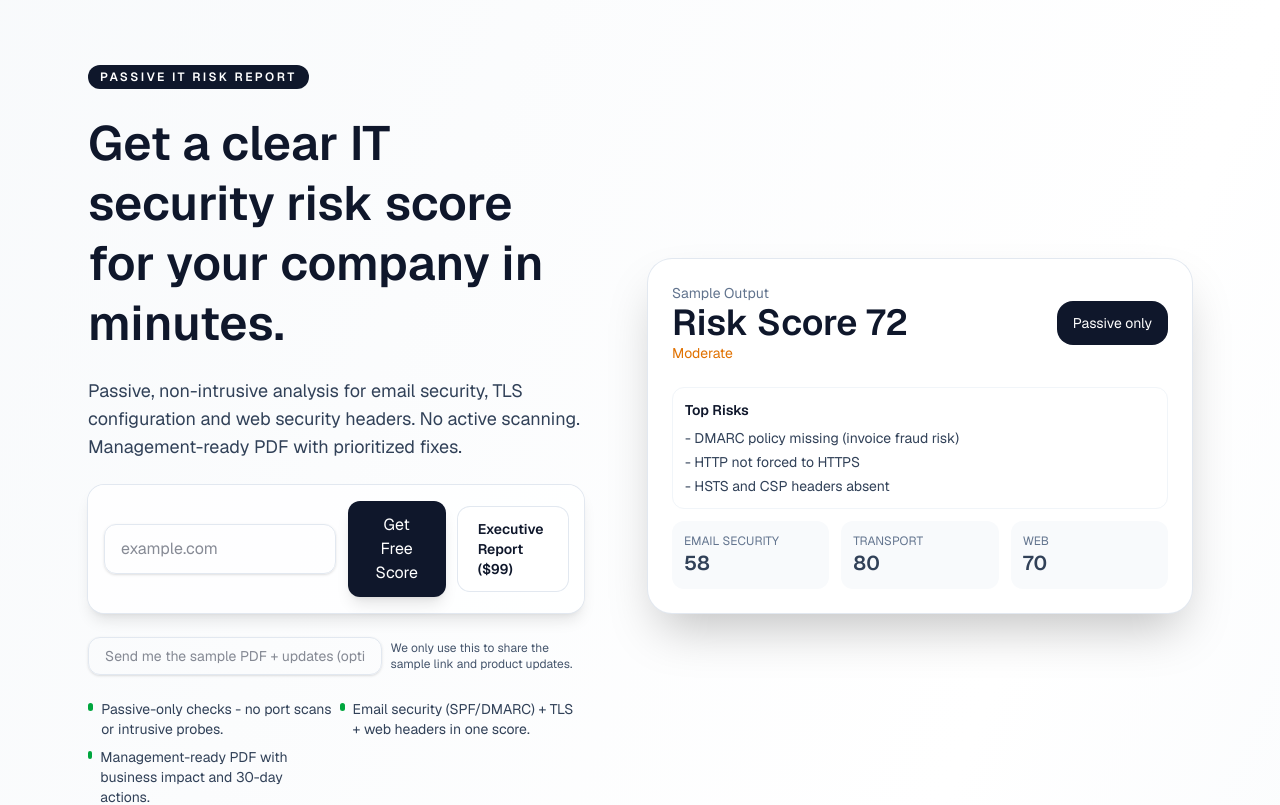
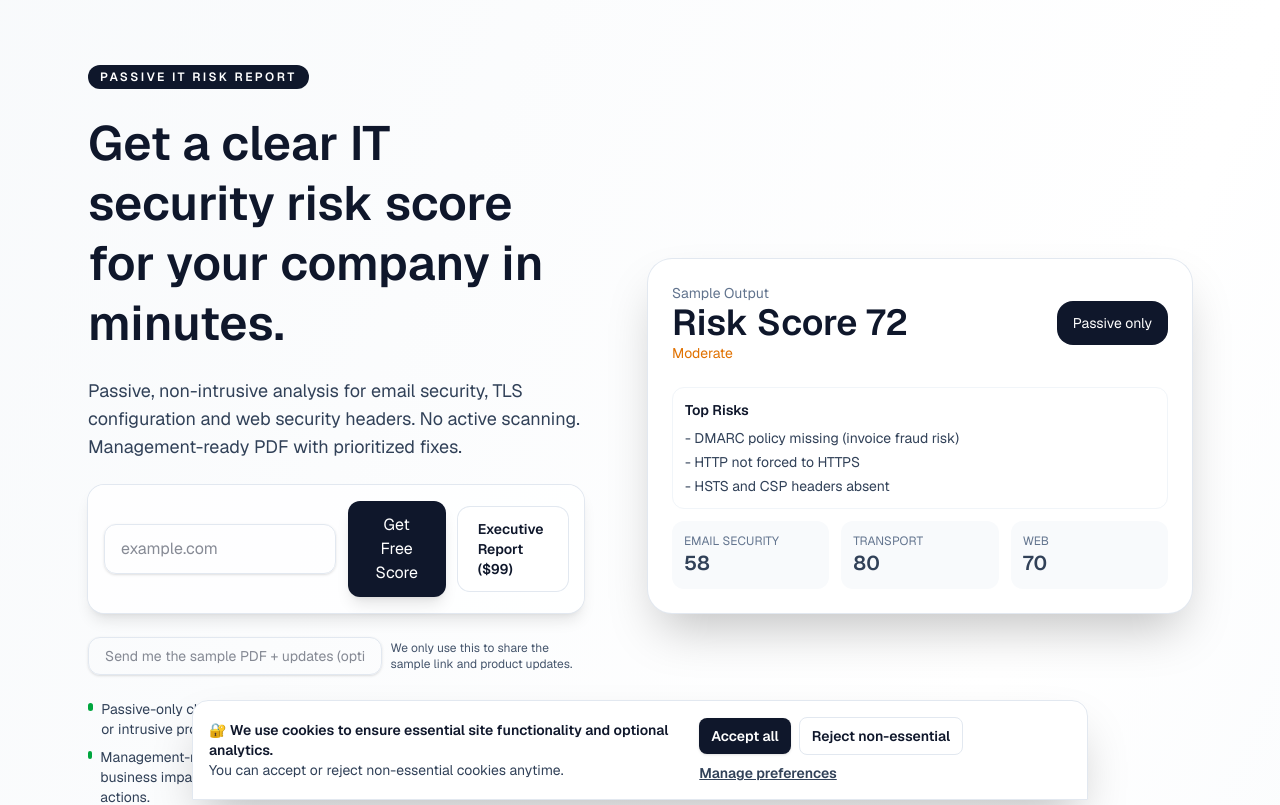
Before and after one commit to Siyahiherif/riskreport, a Next.js app: page / in a window 1280 px wide. Shown: the top 805 px of the page. Built offline with nearby package versions, Linux system fonts and the light colour scheme.

Commit message:
Add cookie consent banner and load GA only after consent

```diff
--- /dev/null
+++ b/app/components/CookieBanner.tsx
@@ -0,0 +1,103 @@
+"use client";
+
+import { useEffect, useState } from "react";
+
+type Consent = {
+  essential: true;
+  analytics: boolean;
+  updatedAt: string;
+};
+
+const STORAGE_KEY = "cookieConsent";
+
+const readConsent = (): Consent | null => {
+  if (typeof window === "undefined") return null;
+  try {
+    const raw = window.localStorage.getItem(STORAGE_KEY);
+    return raw ? (JSON.parse(raw) as Consent) : null;
+  } catch {
+    return null;
+  }
+};
+
+const writeConsent = (consent: Consent) => {
+  if (typeof window === "undefined") return;
+  window.localStorage.setItem(STORAGE_KEY, JSON.stringify(consent));
+  window.dispatchEvent(new CustomEvent("cookie-consent-changed", { detail: consent }));
+};
+
+export default function CookieBanner() {
+  const [visible, setVisible] = useState(false);
+  const [analytics, setAnalytics] = useState(false);
+  const [showPrefs, setShowPrefs] = useState(false);
+
+  useEffect(() => {
+    const existing = readConsent();
+    if (!existing) {
+      setVisible(true);
+    } else {
+      setAnalytics(existing.analytics);
+    }
+  }, []);
+
+  const setConsent = (analyticsAllowed: boolean) => {
+    const consent: Consent = {
+      essential: true,
+      analytics: analyticsAllowed,
+      updatedAt: new Date().toISOString(),
+    };
+    writeConsent(consent);
+    setAnalytics(analyticsAllowed);
+    setVisible(false);
+    setShowPrefs(false);
+  };
+
+  if (!visible) return null;
+
+  return (
+    <div className="fixed inset-x-0 bottom-0 z-50">
+      <div className="mx-auto max-w-4xl rounded-t-2xl border border-slate-200 bg-white shadow-2xl">
+        <div className="flex flex-col gap-3 p-4 sm:flex-row sm:items-center sm:justify-between">
+          <div>
+            <p className="text-sm font-semibold text-slate-900">🔐 We use cookies to ensure essential site functionality and optional analytics.</p>
+            <p className="text-sm text-slate-700">You can accept or reject non-essential cookies anytime.</p>
+            {showPrefs && (
+              <div className="mt-2 rounded-lg border border-slate-200 bg-slate-50 p-3 text-sm text-slate-800">
+                <label className="flex items-center gap-2">
+                  <input
+                    type="checkbox"
+                    checked={analytics}
+                    onChange={(e) => setAnalytics(e.target.checked)}
+                    className="h-4 w-4"
+                  />
+                  <span>Analytics cookies (optional)</span>
+                </label>
+              </div>
+            )}
+          </div>
+          <div className="flex flex-wrap items-center gap-2">
+            <button
+              className="rounded-lg bg-slate-900 px-3 py-2 text-sm font-semibold text-white shadow hover:-translate-y-0.5 hover:shadow-lg"
+              onClick={() => setConsent(true)}
+            >
+              Accept all
+            </button>
+            <button
+              className="rounded-lg border border-slate-200 px-3 py-2 text-sm font-semibold text-slate-900 hover:-translate-y-0.5 hover:shadow"
+              onClick={() => setConsent(false)}
+            >
+              Reject non-essential
+            </button>
+            <button
+              className="text-sm font-semibold text-slate-700 underline"
+              onClick={() => setShowPrefs((v) => !v)}
+              type="button"
+            >
+              Manage preferences
+            </button>
+          </div>
+        </div>
+      </div>
+    </div>
+  );
+}
--- /dev/null
+++ b/app/components/Gtag.tsx
@@ -0,0 +1,49 @@
+"use client";
+
+import { useEffect, useState } from "react";
+import Script from "next/script";
+
+const STORAGE_KEY = "cookieConsent";
+
+type Consent = {
+  essential: true;
+  analytics: boolean;
+  updatedAt: string;
+};
+
+export default function Gtag() {
+  const [allowAnalytics, setAllowAnalytics] = useState(false);
+
+  useEffect(() => {
+    const read = () => {
+      try {
+        const raw = window.localStorage.getItem(STORAGE_KEY);
+        if (!raw) return false;
+        const parsed = JSON.parse(raw) as Consent;
+        return !!parsed.analytics;
+      } catch {
+        return false;
+      }
+    };
+    setAllowAnalytics(read());
+    const handler = () => setAllowAnalytics(read());
+    window.addEventListener("cookie-consent-changed", handler);
+    return () => window.removeEventListener("cookie-consent-changed", handler);
+  }, []);
+
+  if (!allowAnalytics) return null;
+
+  return (
+    <>
+      <Script src="https://www.googletagmanager.com/gtag/js?id=G-FT174XV423" strategy="afterInteractive" />
+      <Script id="gtag-init" strategy="afterInteractive">
+        {`
+          window.dataLayer = window.dataLayer || [];
+          function gtag(){dataLayer.push(arguments);}
+          gtag('js', new Date());
+          gtag('config', 'G-FT174XV423');
+        `}
+      </Script>
+    </>
+  );
+}
--- a/app/layout.tsx
+++ b/app/layout.tsx
@@ -1,7 +1,8 @@
 import type { Metadata } from "next";
 import { Geist, Geist_Mono } from "next/font/google";
 import "./globals.css";
-import Script from "next/script";
+import CookieBanner from "./components/CookieBanner";
+import Gtag from "./components/Gtag";
 
 const geistSans = Geist({
   variable: "--font-geist-sans",
@@ -25,24 +26,12 @@ export default function RootLayout({
 }>) {
   return (
     <html lang="en">
-      <head>
-        <Script
-          src="https://www.googletagmanager.com/gtag/js?id=G-FT174XV423"
-          strategy="afterInteractive"
-        />
-        <Script id="gtag-init" strategy="afterInteractive">
-          {`
-            window.dataLayer = window.dataLayer || [];
-            function gtag(){dataLayer.push(arguments);}
-            gtag('js', new Date());
-            gtag('config', 'G-FT174XV423');
-          `}
-        </Script>
-      </head>
       <body
         className={`${geistSans.variable} ${geistMono.variable} antialiased`}
       >
+        <Gtag />
         {children}
+        <CookieBanner />
       </body>
     </html>
   );
```
